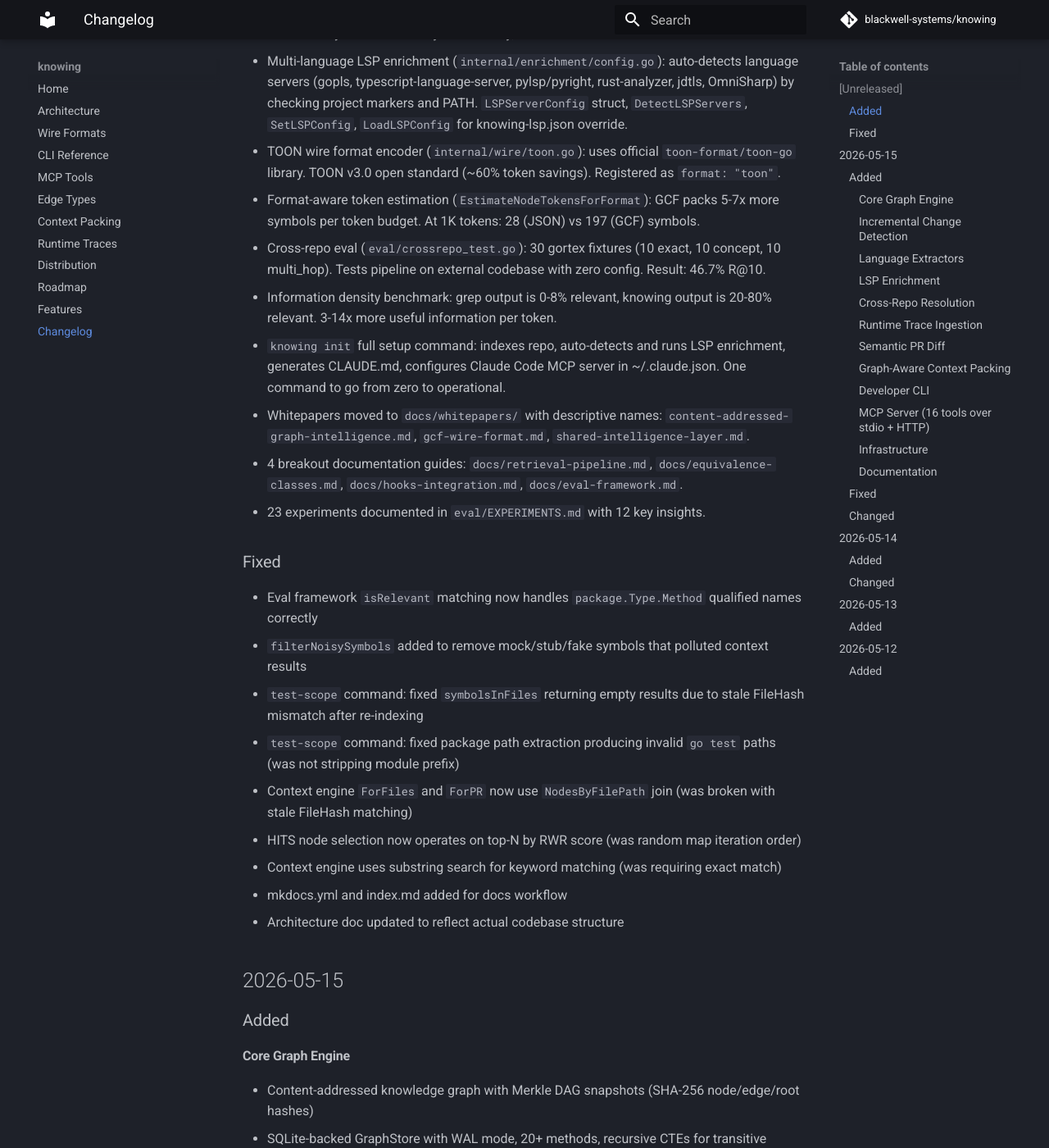
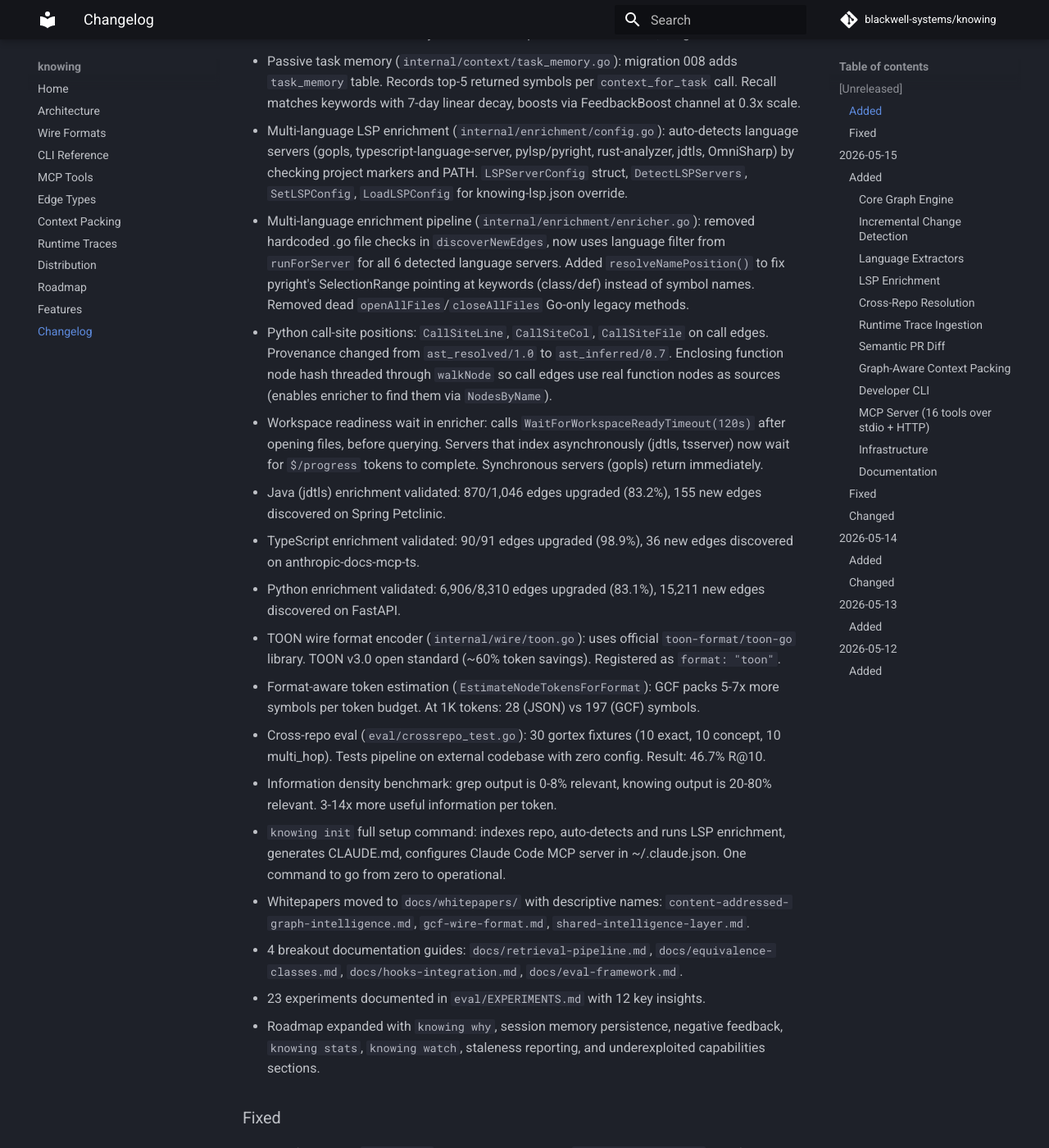
Before and after one commit to blackwell-systems/knowing, an MkDocs documentation site: the page built from docs/CHANGELOG.md, in a window 1280 px wide and 1400 px high, scrolled down 3411 px. Shown: the whole window at 82% size. Built offline with MkDocs 1.6.1 and Material for MkDocs 9.7.7, drawn with Linux system fonts in a browser that asks for light colours; comment, search, counter and statistics services are not loaded; some of the changed text lies outside the part shown.

Commit message:
docs: update changelog for multi-language LSP enrichment and knowing why

```diff
--- a/docs/CHANGELOG.md
+++ b/docs/CHANGELOG.md
@@ -9,6 +9,7 @@ The format is based on [Keep a Changelog](https://keepachangelog.com/en/1.1.0/).
 ### Added
 
 - `knowing why` subcommand: explains why a symbol ranked where it did in retrieval results. Shows seed channel/tier, RWR score, HITS authority/hub, blast radius, confidence, recency, distance, feedback weight, session boost, and equivalence class matches. Usage: `knowing why -task "refactor auth" -symbol "SessionHandler"`.
+- `explain_symbol` MCP tool (tool #23): MCP equivalent of `knowing why`. Parameters: `task_description` (required), `symbol` (required). Returns markdown-formatted scoring breakdown. Registered in the context packing tools group.
 - `knowing ingest-scip` subcommand: imports SCIP protobuf index files for external dependency symbols (provenance `scip_resolved`, confidence 0.95)
 - SCIP ingestor (`internal/indexer/scipingest/`): reads `.scip` files, creates nodes and `references` edges for all symbols and references
 - Cloud extractor (`internal/indexer/cloudextractor/`): single extractor handling 4 cloud YAML formats (CloudFormation/SAM, Docker Compose, GitHub Actions, Serverless Framework)
@@ -57,6 +58,12 @@ The format is based on [Keep a Changelog](https://keepachangelog.com/en/1.1.0/).
 - Graph-derived aliases (`internal/context/graph_aliases.go`): auto-generates equivalence classes from caller/callee symbol names. Top-10 tiered candidates, weight 0.7.
 - Passive task memory (`internal/context/task_memory.go`): migration 008 adds `task_memory` table. Records top-5 returned symbols per `context_for_task` call. Recall matches keywords with 7-day linear decay, boosts via FeedbackBoost channel at 0.3x scale.
 - Multi-language LSP enrichment (`internal/enrichment/config.go`): auto-detects language servers (gopls, typescript-language-server, pylsp/pyright, rust-analyzer, jdtls, OmniSharp) by checking project markers and PATH. `LSPServerConfig` struct, `DetectLSPServers`, `SetLSPConfig`, `LoadLSPConfig` for knowing-lsp.json override.
+- Multi-language enrichment pipeline (`internal/enrichment/enricher.go`): removed hardcoded .go file checks in `discoverNewEdges`, now uses language filter from `runForServer` for all 6 detected language servers. Added `resolveNamePosition()` to fix pyright's SelectionRange pointing at keywords (class/def) instead of symbol names. Removed dead `openAllFiles`/`closeAllFiles` Go-only legacy methods.
+- Python call-site positions: `CallSiteLine`, `CallSiteCol`, `CallSiteFile` on call edges. Provenance changed from `ast_resolved/1.0` to `ast_inferred/0.7`. Enclosing function node hash threaded through `walkNode` so call edges use real function nodes as sources (enables enricher to find them via `NodesByName`).
+- Workspace readiness wait in enricher: calls `WaitForWorkspaceReadyTimeout(120s)` after opening files, before querying. Servers that index asynchronously (jdtls, tsserver) now wait for `$/progress` tokens to complete. Synchronous servers (gopls) return immediately.
+- Java (jdtls) enrichment validated: 870/1,046 edges upgraded (83.2%), 155 new edges discovered on Spring Petclinic.
+- TypeScript enrichment validated: 90/91 edges upgraded (98.9%), 36 new edges discovered on anthropic-docs-mcp-ts.
+- Python enrichment validated: 6,906/8,310 edges upgraded (83.1%), 15,211 new edges discovered on FastAPI.
 - TOON wire format encoder (`internal/wire/toon.go`): uses official `toon-format/toon-go` library. TOON v3.0 open standard (~60% token savings). Registered as `format: "toon"`.
 - Format-aware token estimation (`EstimateNodeTokensForFormat`): GCF packs 5-7x more symbols per token budget. At 1K tokens: 28 (JSON) vs 197 (GCF) symbols.
 - Cross-repo eval (`eval/crossrepo_test.go`): 30 gortex fixtures (10 exact, 10 concept, 10 multi_hop). Tests pipeline on external codebase with zero config. Result: 46.7% R@10.
@@ -65,6 +72,7 @@ The format is based on [Keep a Changelog](https://keepachangelog.com/en/1.1.0/).
 - Whitepapers moved to `docs/whitepapers/` with descriptive names: `content-addressed-graph-intelligence.md`, `gcf-wire-format.md`, `shared-intelligence-layer.md`.
 - 4 breakout documentation guides: `docs/retrieval-pipeline.md`, `docs/equivalence-classes.md`, `docs/hooks-integration.md`, `docs/eval-framework.md`.
 - 23 experiments documented in `eval/EXPERIMENTS.md` with 12 key insights.
+- Roadmap expanded with `knowing why`, session memory persistence, negative feedback, `knowing stats`, `knowing watch`, staleness reporting, and underexploited capabilities sections.
 
 ### Fixed
 
@@ -77,6 +85,7 @@ The format is based on [Keep a Changelog](https://keepachangelog.com/en/1.1.0/).
 - Context engine uses substring search for keyword matching (was requiring exact match)
 - mkdocs.yml and index.md added for docs workflow
 - Architecture doc updated to reflect actual codebase structure
+- Enrichment queries returning empty results on async language servers (jdtls, tsserver) due to querying before workspace indexing completed
 
 ## 2026-05-15
 
```
Also changed, not shown: other parts of docs/CHANGELOG.md (+1 -1 lines).
